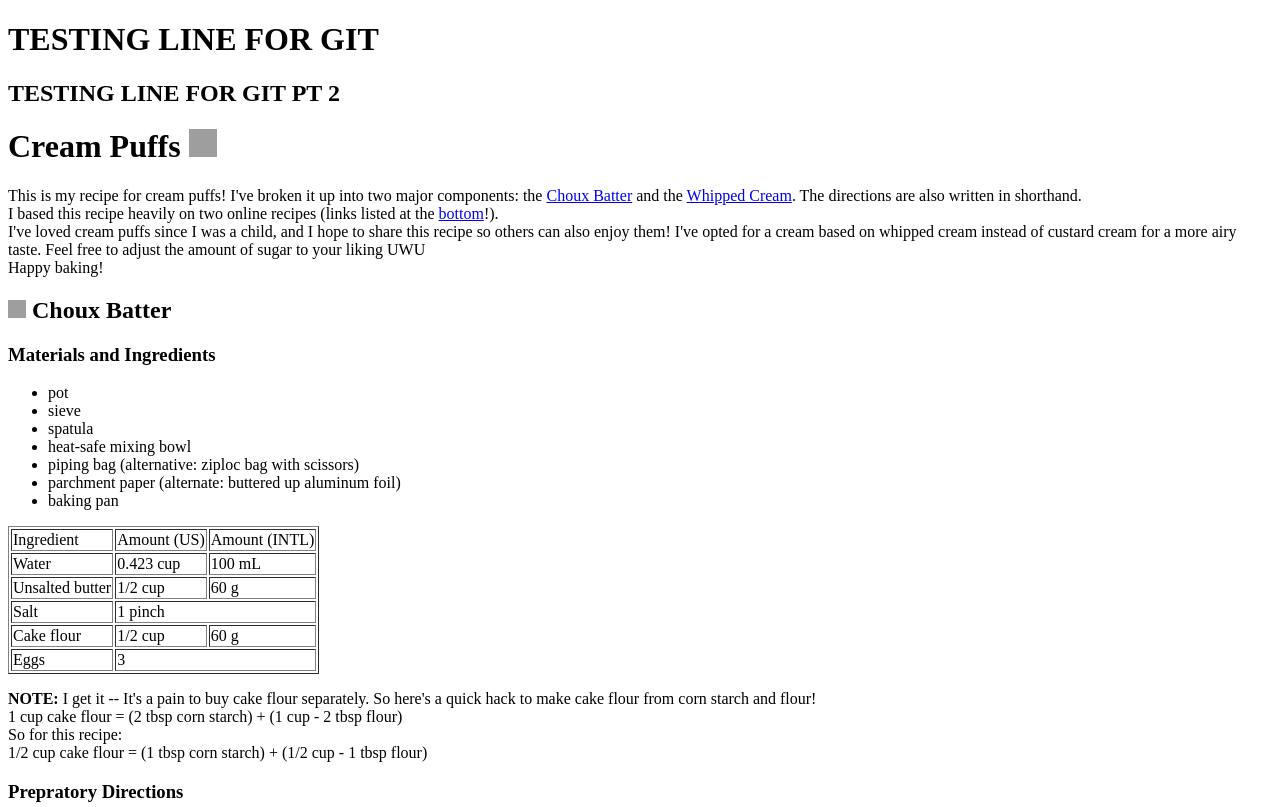
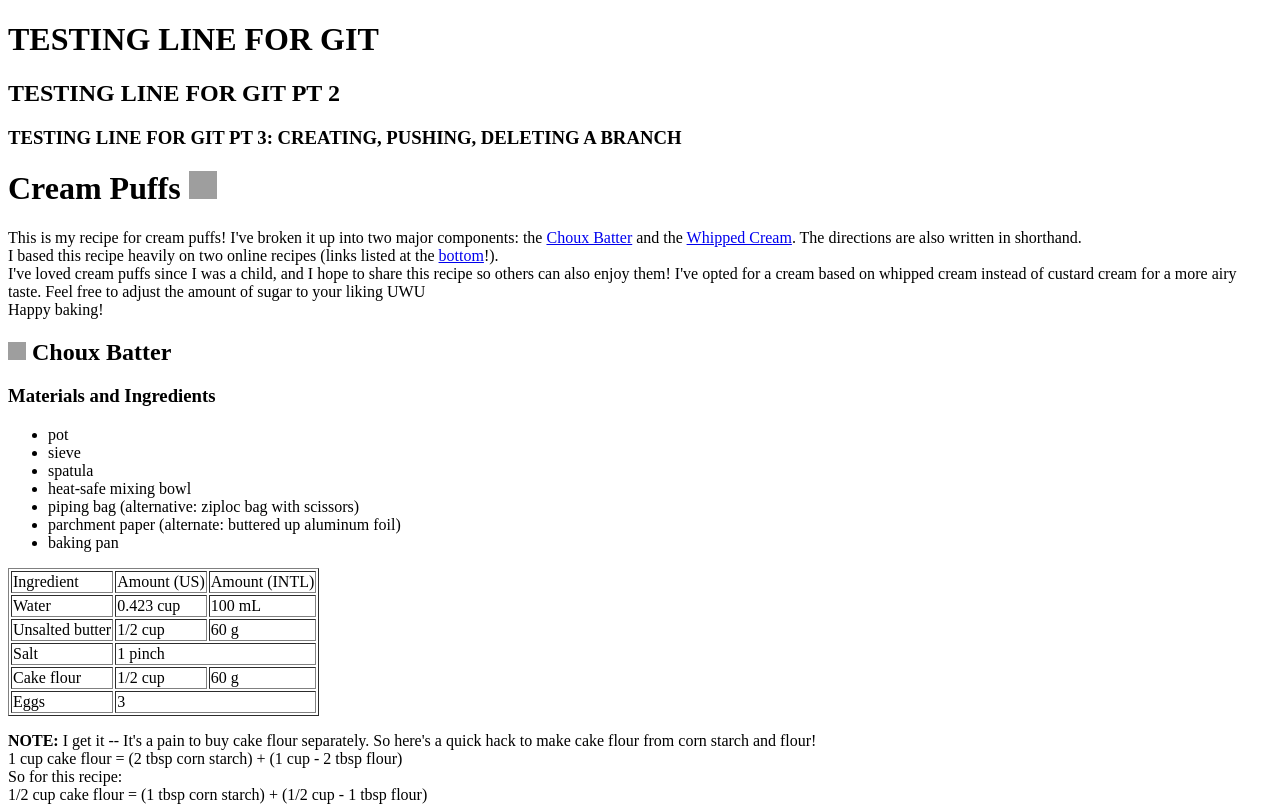
Before and after one commit to ipwang/recipes, a plain HTML site: page recipe.html in a window 1280 px wide. Shown: the top 807 px of the page. Drawn offline with Linux system fonts and the light colour scheme; grey boxes are pictures that could not be loaded.

Commit message:
testing branch

```diff
--- a/recipe.html
+++ b/recipe.html
@@ -9,6 +9,7 @@
 
 <h1>TESTING LINE FOR GIT</h1>
 <h2>TESTING LINE FOR GIT PT 2</h2>
+<h3>TESTING LINE FOR GIT PT 3: CREATING, PUSHING, DELETING A BRANCH</h3>
 
 <div id="intro">
   <h1>Cream Puffs  <img src="https://thumbs.dreamstime.com/b/cream-puff-illustration-cream-puff-isolated-white-background-illustration-138905077.jpg" width="28" height="28" alt=stock image of illustrated cream puff/></h1>
```
